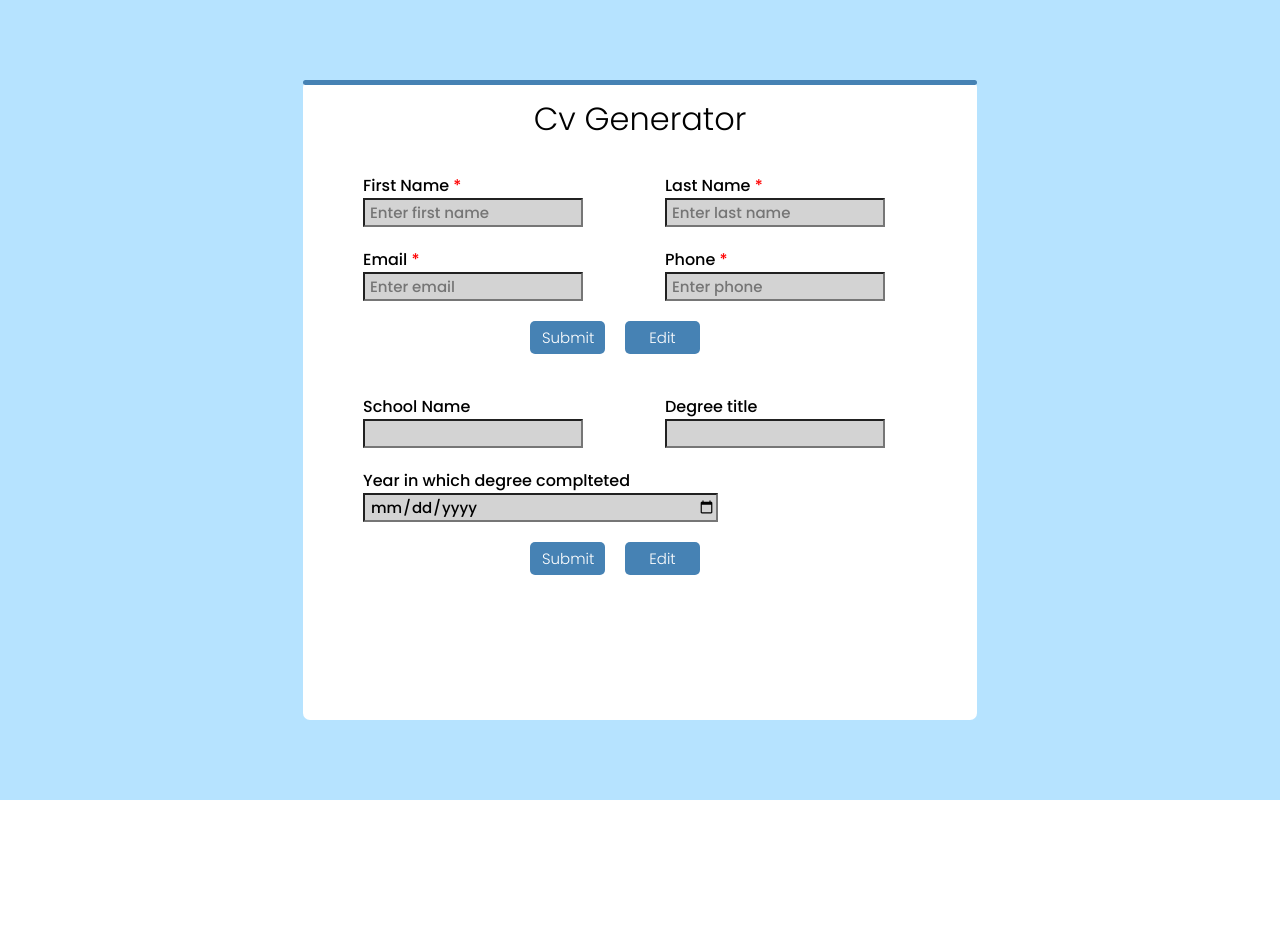
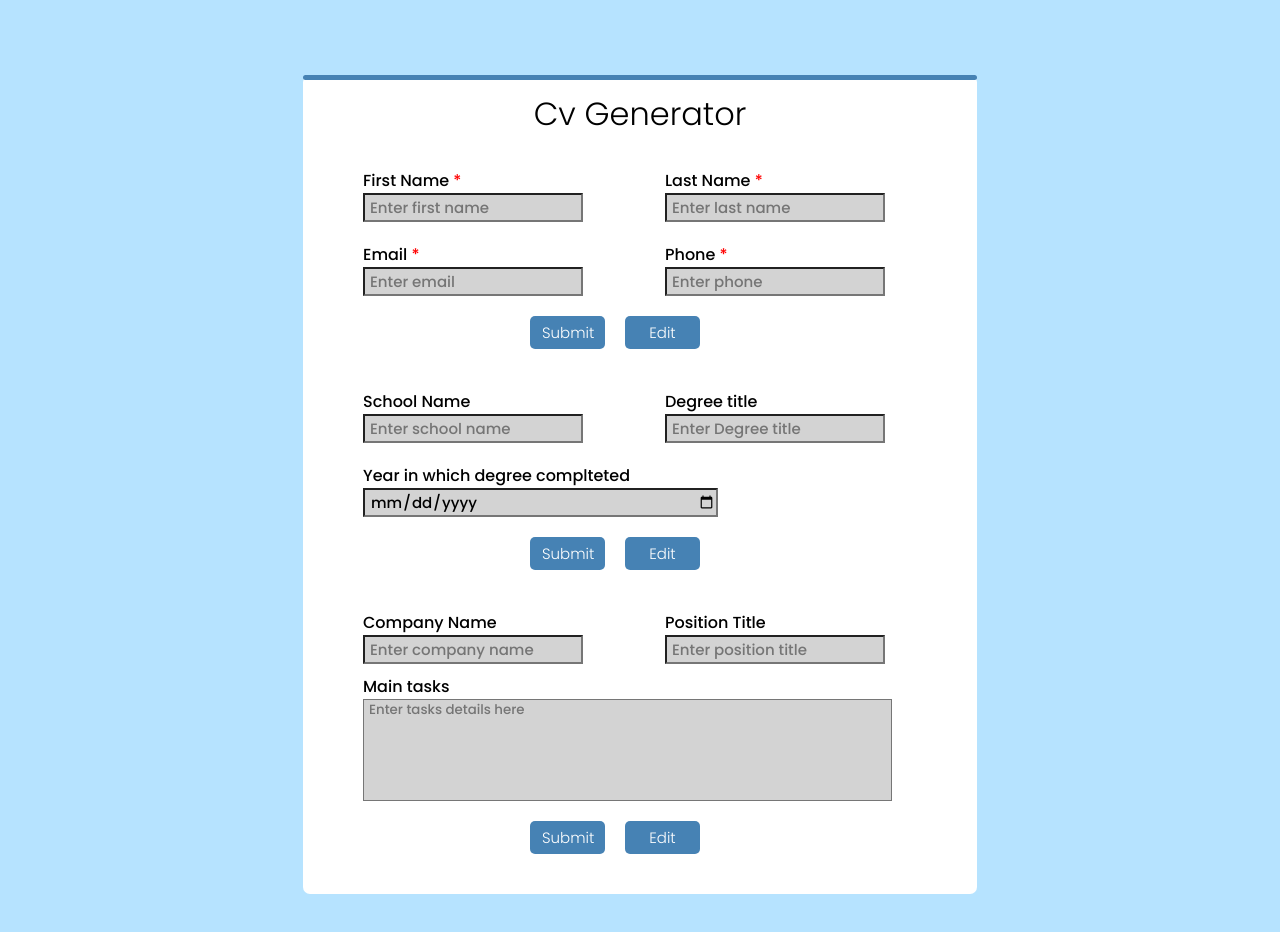
Before and after one commit to MubashirWaheed/CV-Appliaction, a React (Create React App) app: page / in a window 1280 px wide. Shown: the top 932 px of the page. Before the commit the page ends 800 px from the top, so only its background shows below. Built offline with nearby package versions, Linux system fonts and the light colour scheme.

Commit message:
completed personal form

```diff
--- a/src/App.css
+++ b/src/App.css
@@ -14,7 +14,7 @@
 }
 .main {
   width: 95%;
-  height: 80vh;
+  /* height: 80vh; */
   display: flex;
   align-items: center;
   justify-content: center;
@@ -29,7 +29,9 @@
   display: flex;
   flex-direction: column;
   align-items: center;
-  height: 100%;
+  /* padding: ; */
+  margin: 75px 0px 100px 0px;
+  /* height: 100%; */
 }
 .background-card::after {
   content: "";
--- a/src/App.js
+++ b/src/App.js
@@ -1,6 +1,7 @@
 import './App.css';
 import GeneralInfo from './components/GeneralInfo';
 import Education from './components/Education';
+import Personal from './components/Personal';
 
 function App() {
   return (
@@ -11,6 +12,7 @@ function App() {
             <h1 className="heading">Cv Generator</h1>
             <GeneralInfo />
             <Education />
+            <Personal />
           </div>
         </div>
       </div>
--- a/src/components/Education.js
+++ b/src/components/Education.js
@@ -13,17 +13,17 @@ class Education extends Component{
                 <div className={educationStyles.row}>
                     <div className={`${educationStyles['flex-ver']}`}>
                         <label htmlFor="school-name">School Name</label>
-                        <input type="text" name="school" id="school-name" />
+                        <input type="text" name="school" id="school-name" placeholder="Enter school name"/>
                     </div>
                     <div className={`${educationStyles['flex-ver']}`}>
                         <label htmlFor="title">Degree title</label>
-                        <input type="text" name="title" id="title" />
+                        <input type="text" name="title" placeholder="Enter Degree title" id="title" />
                     </div>
                 </div>
                 <div className={educationStyles.row}>
                     <div>
                         <label htmlFor="year-complete">Year in which degree complteted</label>
-                        <input type="date" name="year-complete" id="complteDate" className={educationStyles.completeDate} />
+                        <input type="date" name="year-complete" id="complteDate"   className={educationStyles.completeDate} />
                     </div>
                 </div>
                 <div className={`${generalInfo['general-submit-btn']}`}>
--- /dev/null
+++ b/src/components/Personal.js
@@ -0,0 +1,39 @@
+import React , {Component} from "react";
+import generalInfoStyles from"../styles/generalInfo.module.css"
+import personalStyle from "../styles/personal.module.css"
+
+class Personal extends Component{
+    constructor(props){
+        super(props)
+        this.state = {
+            text: ""
+        }
+    }
+    render(){
+        return(
+            <form action="#" className={personalStyle.form}>
+                <div className={generalInfoStyles.row}>
+                    <div className={`${generalInfoStyles['flex-ver']}`}>
+                        <label htmlFor="company">Company Name</label>
+                        <input type="text" name="company" id="companyName" placeholder="Enter company name" autoComplete="off" />
+                    </div>
+                    <div className={`${generalInfoStyles['flex-ver']}`}>
+                        <label htmlFor="company">Position Title</label>
+                        <input type="text" name="position" id="position" placeholder="Enter position title" autoComplete="off"/>
+                    </div>
+                </div>
+                <div className={personalStyle.tasks}>
+                    <div className={`${generalInfoStyles['flex-ver']}`}>
+                        <label htmlFor="tasks">Main tasks</label>
+                        <textarea className={personalStyle.tasksDetail} name="tasks" maxLength="240" id="tasks" cols="20" rows="5" placeholder="Enter tasks details here"></textarea>
+                    </div>
+                </div>
+                <div className={`${generalInfoStyles['general-submit-btn']}`}>
+                    <button className={generalInfoStyles.btn}  type="submit">Submit</button>
+                    <button className={generalInfoStyles.btn}>Edit</button>
+                </div>
+            </form>
+        )
+    }
+}
+export default Personal
--- /dev/null
+++ b/src/styles/personal.module.css
@@ -0,0 +1,14 @@
+.form {
+  margin-bottom: 30px;
+}
+
+.tasks {
+  margin: 0px 0px 10px 10px;
+}
+.tasksDetail {
+  resize: none;
+  width: 600px;
+  background-color: #d3d3d3;
+  padding-left: 5px;
+  width: 85%;
+}
```
